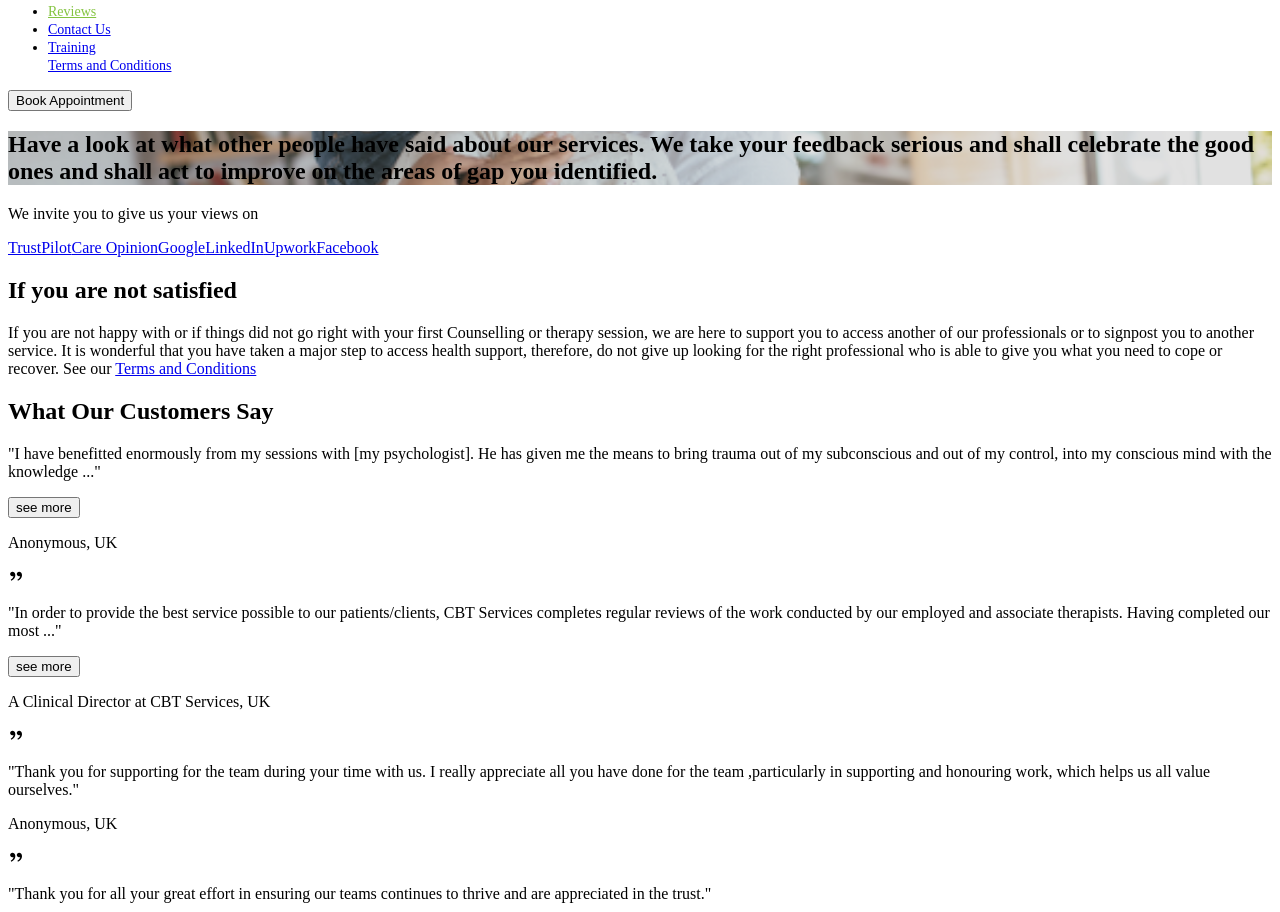
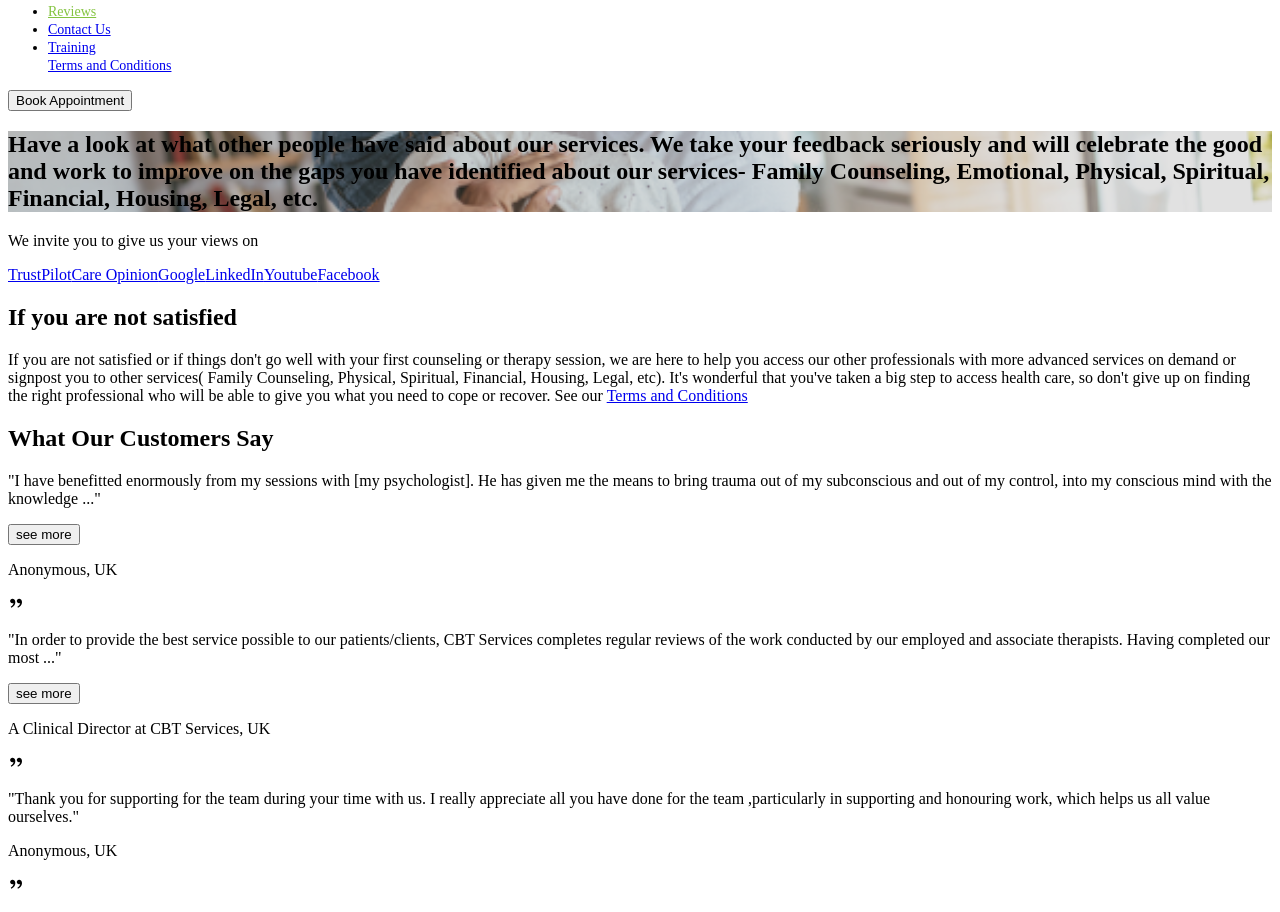
Before and after one commit to zainviable/healthcityBlog, a React (Vite) app: page /reviews in a window 1280 px wide. Shown: the part 2440-3352 px from the top of the page. Built offline with nearby package versions, Linux system fonts and the light colour scheme; the HTML template or start-up script is replaced by a standard one.

Commit message:
Update Reviews.jsx
Updated for SEO

```diff
--- a/src/Pages/Reviews/Reviews.jsx
+++ b/src/Pages/Reviews/Reviews.jsx
@@ -30,17 +30,17 @@ const Reviews = () => {
     {
       id: 4,
       title: "LinkedIn",
-      url: "https://uk.linkedin.com/in/health-city-811349108",
+      url: "https://www.linkedin.com/in/healthcityuk/",
     },
     {
       id: 5,
-      title: "Upwork",
-      url: "https://www.upwork.com/nx/wm/client/contracts?selectedSortBy=Start%20date&orderIsAsc=false&contractStatus=ended",
+      title: "Youtube",
+      url: "https://www.youtube.com/@healthcityuk",
     },
     {
       id: 6,
       title: "Facebook",
-      url: "https://www.facebook.com/healthcity.org.uk1/",
+      url: "https://www.facebook.com/twinbrain.healthcityuk",
     },
   ];
 
@@ -54,9 +54,10 @@ const Reviews = () => {
       <section className="reviews-banner bg-[#01143a90]">
         <div className="h-[300px]  px-5 lg:px-24 flex items-center">
           <h2 className="off-white-text text-[16px] md:text-[24px]">
-            Have a look at what other people have said about our services. We
-            take your feedback serious and shall celebrate the good ones and
-            shall act to improve on the areas of gap you identified.
+            Have a look at what other people have said about our services.
+            We take your feedback seriously and will celebrate the good and
+            work to improve on the gaps you have identified about our services-
+            Family Counseling, Emotional, Physical, Spiritual, Financial, Housing, Legal, etc.
           </h2>
         </div>
       </section>
@@ -90,13 +91,12 @@ const Reviews = () => {
         <div className="px-5 lg:px-24 py-10">
           <h2 className="common-title text-center">If you are not satisfied</h2>
           <p className="font-medium">
-            If you are not happy with or if things did not go right with your
-            first Counselling or therapy session, we are here to support you to
-            access another of our professionals or to signpost you to another
-            service. It is wonderful that you have taken a major step to access
-            health support, therefore, do not give up looking for the right
-            professional who is able to give you what you need to cope or
-            recover. See our{" "}
+            If you are not satisfied or if things don't go well with your first counseling
+            or therapy session, we are here to help you access our other professionals with
+            more advanced services on demand or signpost you to other services( Family Counseling,
+            Physical, Spiritual, Financial, Housing, Legal, etc). It's wonderful that you've taken
+            a big step to access health care, so don't give up on finding the right professional
+            who will be able to give you what you need to cope or recover. See our{" "}
             <Link to="/terms-conditions" className="text-[#84c440]">
               Terms and Conditions
             </Link>
```
